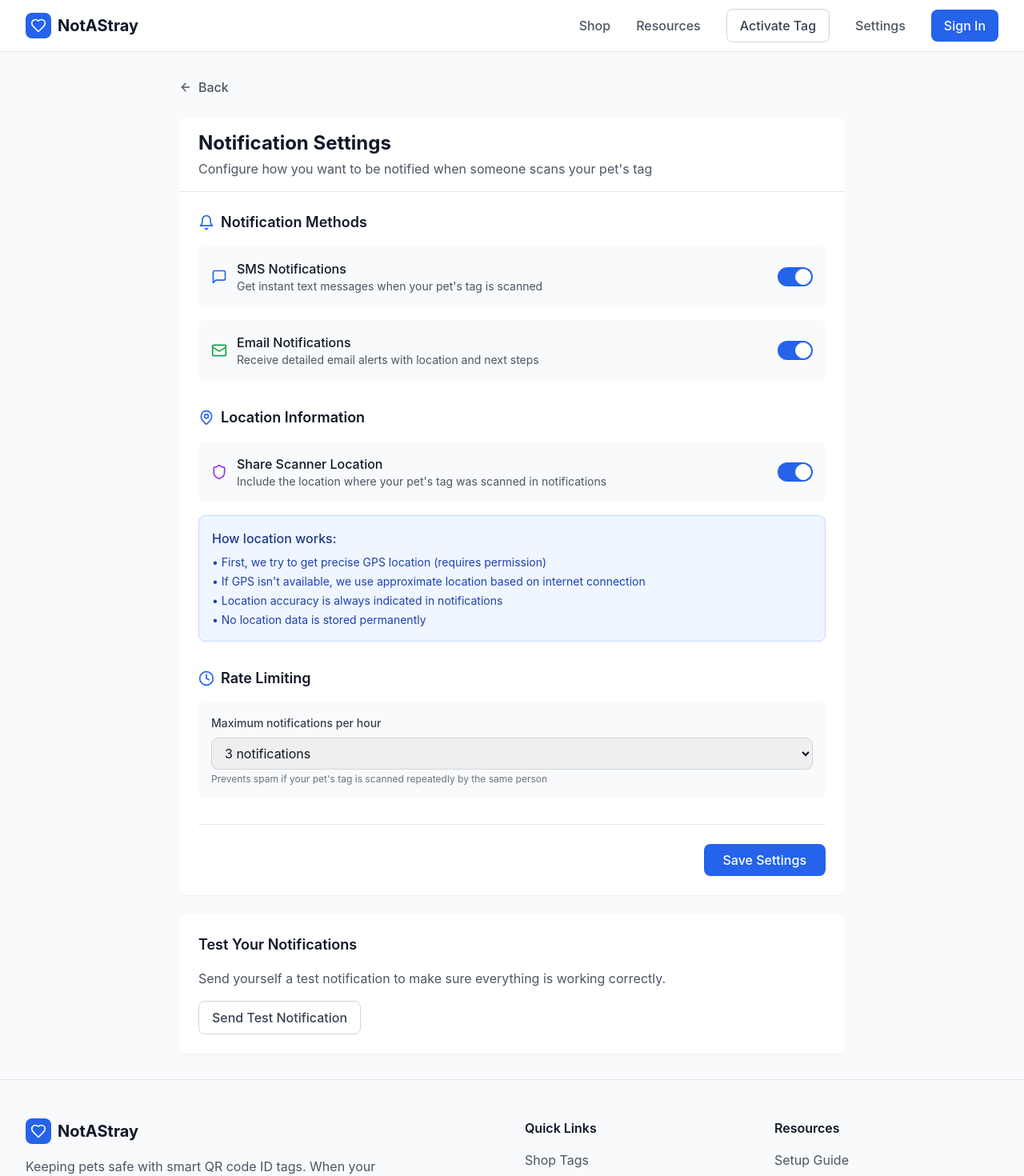
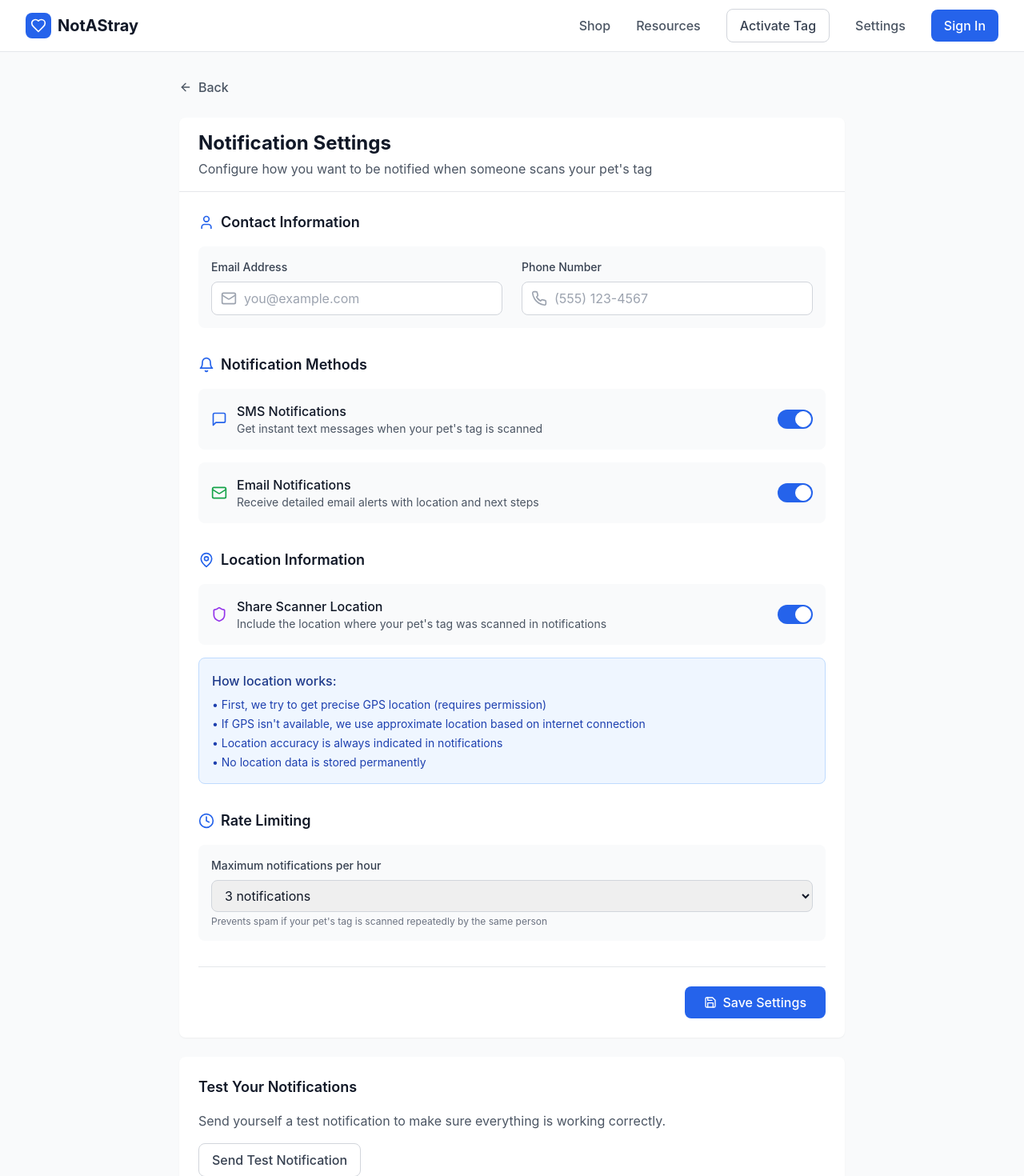
Before and after one commit to jigrullon/notastray, a Next.js app: page /settings/notifications in a window 1280 px wide. Shown: the top 1470 px of the page at 80% size. Built offline with nearby package versions, Linux system fonts and the light colour scheme; no server answers.

Commit message:
Added phone number and email fields to notification settings and the firebase rule for the db

```diff
--- a/app/settings/notifications/page.tsx
+++ b/app/settings/notifications/page.tsx
@@ -1,12 +1,22 @@
 'use client'
 
 import Link from 'next/link'
-import { useState } from 'react'
-import { Bell, Mail, MessageSquare, MapPin, Clock, Shield, ArrowLeft } from 'lucide-react'
+import { useState, useEffect } from 'react'
+import { Bell, Mail, MessageSquare, MapPin, Clock, Shield, ArrowLeft, User, Phone, Save } from 'lucide-react'
 import { useAuth } from '@/lib/AuthContext'
+import { doc, getDoc, setDoc } from 'firebase/firestore'
+import { db } from '@/lib/firebase'
 
 export default function NotificationSettingsPage() {
   const { user } = useAuth()
+  const [loading, setLoading] = useState(false)
+  const [successMessage, setSuccessMessage] = useState('')
+
+  const [contactInfo, setContactInfo] = useState({
+    email: '',
+    phone: ''
+  })
+
   const [settings, setSettings] = useState({
     smsEnabled: true,
     emailEnabled: true,
@@ -15,10 +25,51 @@ export default function NotificationSettingsPage() {
     maxNotificationsPerHour: 3
   })
 
+  useEffect(() => {
+    if (user) {
+      const fetchData = async () => {
+        try {
+          const docRef = doc(db, 'users', user.uid)
+          const docSnap = await getDoc(docRef)
+
+          if (docSnap.exists()) {
+            const data = docSnap.data()
+            setContactInfo({
+              email: data.email || user.email || '',
+              phone: data.phone || ''
+            })
+            // Put other settings loading logic here if we decide to persist them too
+          } else {
+            setContactInfo(prev => ({ ...prev, email: user.email || '' }))
+          }
+        } catch (error) {
+          console.error("Error fetching user data:", error)
+        }
+      }
+      fetchData()
+    }
+  }, [user])
+
   const handleSave = async () => {
-    // Save settings to backend
-    console.log('Saving notification settings:', settings)
-    // Show success message
+    if (!user) return
+    setLoading(true)
+    setSuccessMessage('')
+
+    try {
+      const docRef = doc(db, 'users', user.uid)
+      await setDoc(docRef, {
+        email: contactInfo.email,
+        phone: contactInfo.phone,
+        updatedAt: new Date().toISOString()
+      }, { merge: true })
+
+      setSuccessMessage('Settings saved successfully!')
+      setTimeout(() => setSuccessMessage(''), 3000)
+    } catch (error) {
+      console.error('Error saving settings:', error)
+    } finally {
+      setLoading(false)
+    }
   }
 
   return (
@@ -42,6 +93,52 @@ export default function NotificationSettingsPage() {
           </div>
 
           <div className="p-6 space-y-8">
+            {/* User Information */}
+            <div>
+              <h2 className="text-lg font-semibold text-gray-900 mb-4 flex items-center">
+                <User className="w-5 h-5 mr-2 text-primary-600" />
+                Contact Information
+              </h2>
+              <div className="grid grid-cols-1 md:grid-cols-2 gap-6 p-4 bg-gray-50 rounded-lg">
+                <div>
+                  <label htmlFor="email" className="block text-sm font-medium text-gray-700 mb-2">
+                    Email Address
+                  </label>
+                  <div className="relative">
+                    <div className="absolute inset-y-0 left-0 pl-3 flex items-center pointer-events-none">
+                      <Mail className="h-5 w-5 text-gray-400" />
+                    </div>
+                    <input
+                      type="email"
+                      id="email"
+                      value={contactInfo.email}
+                      onChange={(e) => setContactInfo({ ...contactInfo, email: e.target.value })}
+                      className="block w-full pl-10 pr-3 py-2 border border-gray-300 rounded-lg focus:ring-primary-500 focus:border-primary-500"
+                      placeholder="you@example.com"
+                    />
+                  </div>
+                </div>
+                <div>
+                  <label htmlFor="phone" className="block text-sm font-medium text-gray-700 mb-2">
+                    Phone Number
+                  </label>
+                  <div className="relative">
+                    <div className="absolute inset-y-0 left-0 pl-3 flex items-center pointer-events-none">
+                      <Phone className="h-5 w-5 text-gray-400" />
+                    </div>
+                    <input
+                      type="tel"
+                      id="phone"
+                      value={contactInfo.phone}
+                      onChange={(e) => setContactInfo({ ...contactInfo, phone: e.target.value })}
+                      className="block w-full pl-10 pr-3 py-2 border border-gray-300 rounded-lg focus:ring-primary-500 focus:border-primary-500"
+                      placeholder="(555) 123-4567"
+                    />
+                  </div>
+                </div>
+              </div>
+            </div>
+
             {/* Notification Methods */}
             <div>
               <h2 className="text-lg font-semibold text-gray-900 mb-4 flex items-center">
@@ -159,12 +256,27 @@ export default function NotificationSettingsPage() {
 
             {/* Save Button */}
             <div className="flex justify-end pt-6 border-t border-gray-200">
-              <button
-                onClick={handleSave}
-                className="btn-primary px-6 py-2"
-              >
-                Save Settings
-              </button>
+              <div className="flex items-center">
+                {successMessage && (
+                  <span className="text-green-600 text-sm mr-4 font-medium animate-fade-in">
+                    {successMessage}
+                  </span>
+                )}
+                <button
+                  onClick={handleSave}
+                  disabled={loading}
+                  className="btn-primary px-6 py-2 flex items-center disabled:opacity-70 disabled:cursor-not-allowed"
+                >
+                  {loading ? (
+                    'Saving...'
+                  ) : (
+                    <>
+                      <Save className="w-4 h-4 mr-2" />
+                      Save Settings
+                    </>
+                  )}
+                </button>
+              </div>
             </div>
           </div>
         </div>
```
Also changed, not shown: 1 other file (tests, documents, lock files or other folders).
